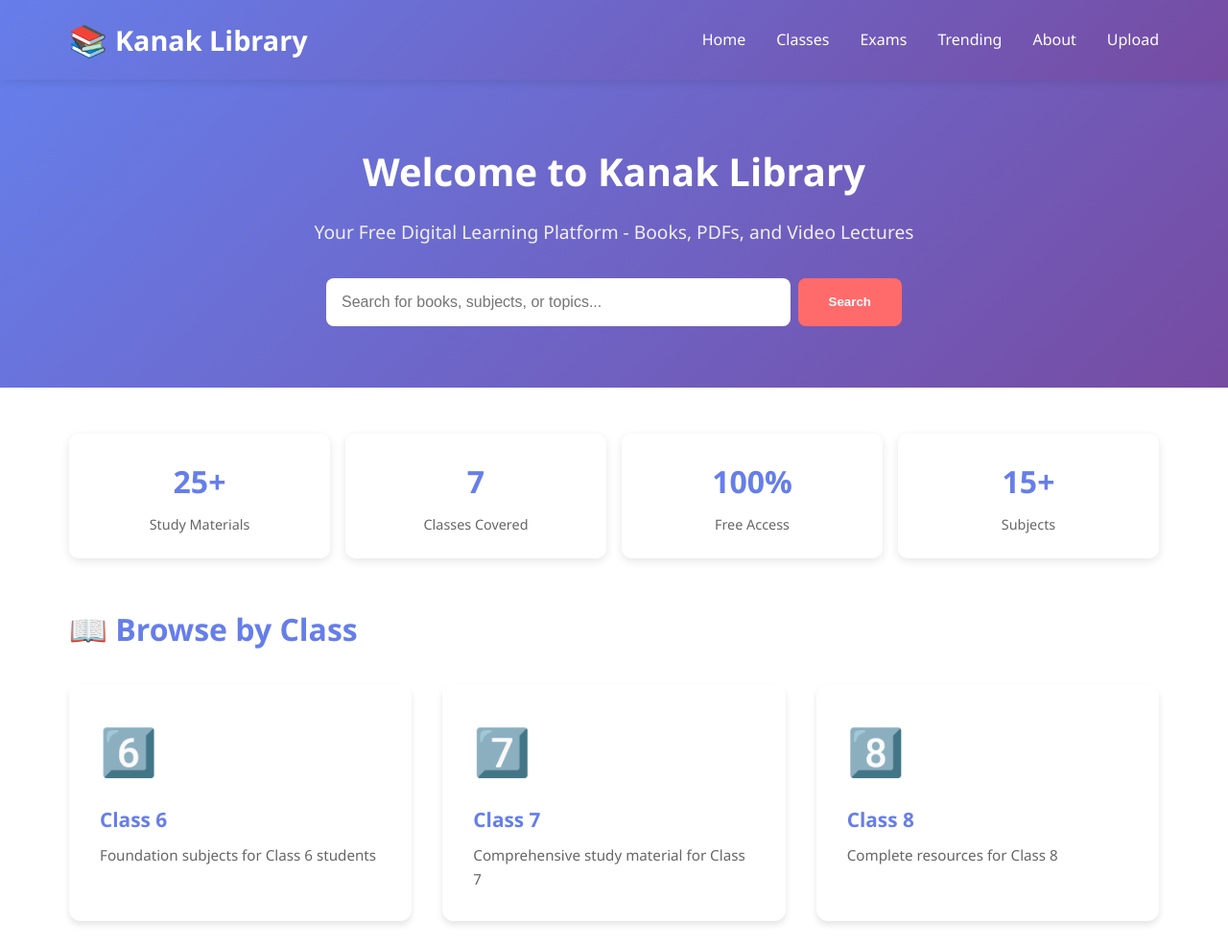
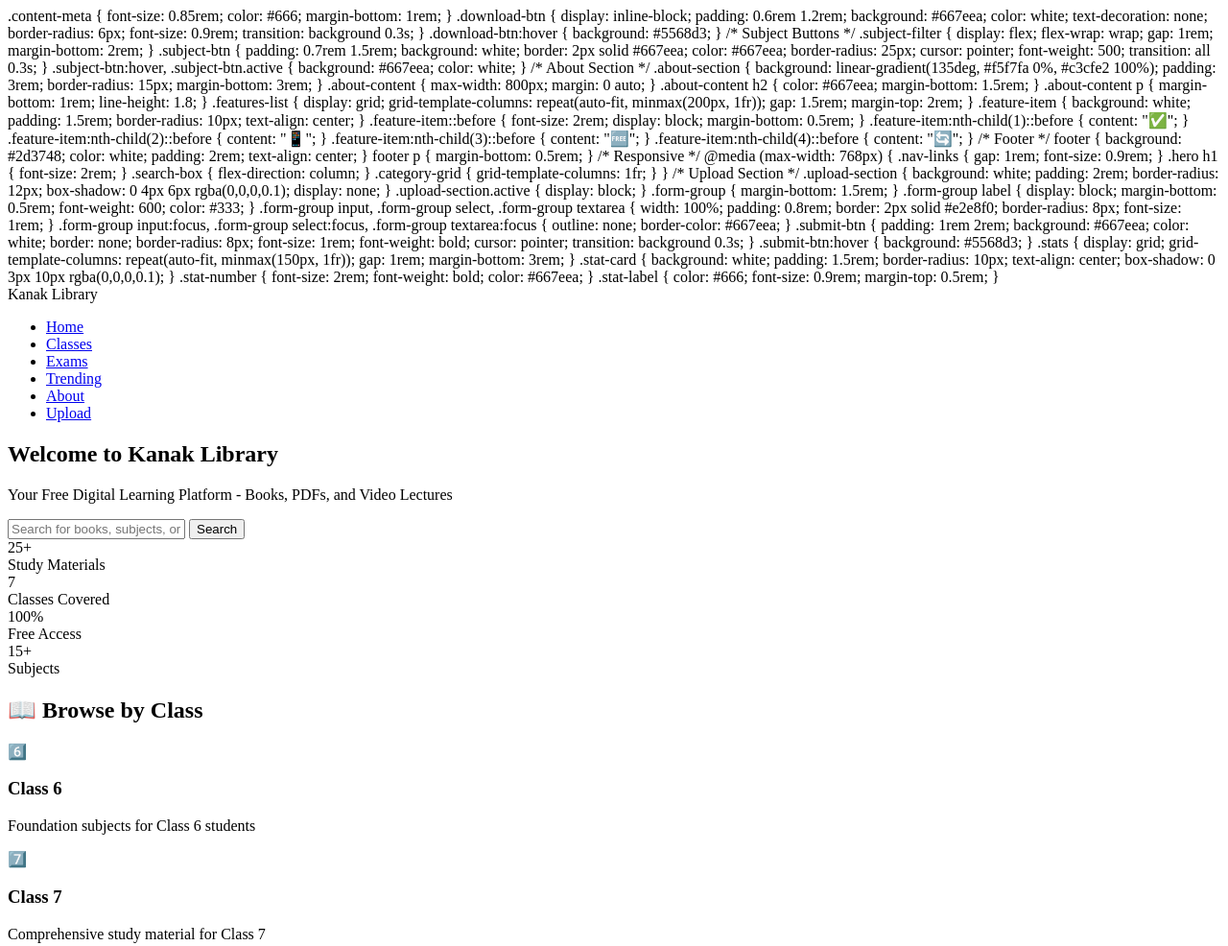
Before and after one commit to Sshaka108/Kanak_Library, a plain HTML site: page index.html in a window 1280 px wide. Shown: the top 986 px of the page at 96% size. Drawn offline with Linux system fonts and the light colour scheme.

Commit message:
Update index.html

```diff
--- a/index.html
+++ b/index.html
@@ -1,222 +1,7 @@
-<!DOCTYPE html>
-<html lang="en">
-<head>
-    <meta charset="UTF-8">
-    <meta name="viewport" content="width=device-width, initial-scale=1.0">
-    <title>Kanak Library - Free Educational Resources</title>
-    <style>
-        * {
-            margin: 0;
-            padding: 0;
-            box-sizing: border-box;
-        }
 
-        body {
-            font-family: 'Segoe UI', Tahoma, Geneva, Verdana, sans-serif;
-            line-height: 1.6;
-            color: #333;
-        }
 
-        /* Header & Navigation */
-        header {
-            background: linear-gradient(135deg, #667eea 0%, #764ba2 100%);
-            color: white;
-            padding: 1rem 0;
-            position: sticky;
-            top: 0;
-            z-index: 1000;
-            box-shadow: 0 2px 10px rgba(0,0,0,0.1);
-        }
 
-        nav {
-            max-width: 1200px;
-            margin: 0 auto;
-            padding: 0 2rem;
-            display: flex;
-            justify-content: space-between;
-            align-items: center;
-        }
 
-        .logo {
-            font-size: 1.8rem;
-            font-weight: bold;
-            display: flex;
-            align-items: center;
-            gap: 0.5rem;
-        }
-
-        .logo::before {
-            content: "📚";
-            font-size: 2rem;
-        }
-
-        .nav-links {
-            display: flex;
-            list-style: none;
-            gap: 2rem;
-        }
-
-        .nav-links a {
-            color: white;
-            text-decoration: none;
-            font-weight: 500;
-            transition: opacity 0.3s;
-        }
-
-        .nav-links a:hover {
-            opacity: 0.8;
-        }
-
-        /* Hero Section */
-        .hero {
-            background: linear-gradient(135deg, #667eea 0%, #764ba2 100%);
-            color: white;
-            padding: 4rem 2rem;
-            text-align: center;
-        }
-
-        .hero h1 {
-            font-size: 2.5rem;
-            margin-bottom: 1rem;
-        }
-
-        .hero p {
-            font-size: 1.2rem;
-            margin-bottom: 2rem;
-            opacity: 0.9;
-        }
-
-        .search-box {
-            max-width: 600px;
-            margin: 0 auto;
-            display: flex;
-            gap: 0.5rem;
-        }
-
-        .search-box input {
-            flex: 1;
-            padding: 1rem;
-            border: none;
-            border-radius: 8px;
-            font-size: 1rem;
-        }
-
-        .search-box button {
-            padding: 1rem 2rem;
-            background: #ff6b6b;
-            color: white;
-            border: none;
-            border-radius: 8px;
-            cursor: pointer;
-            font-weight: bold;
-            transition: background 0.3s;
-        }
-
-        .search-box button:hover {
-            background: #ee5a52;
-        }
-
-        /* Main Container */
-        .container {
-            max-width: 1200px;
-            margin: 0 auto;
-            padding: 3rem 2rem;
-        }
-
-        /* Section Styles */
-        .section {
-            margin-bottom: 4rem;
-        }
-
-        .section-title {
-            font-size: 2rem;
-            margin-bottom: 2rem;
-            color: #667eea;
-            display: flex;
-            align-items: center;
-            gap: 0.5rem;
-        }
-
-        /* Category Cards */
-        .category-grid {
-            display: grid;
-            grid-template-columns: repeat(auto-fit, minmax(280px, 1fr));
-            gap: 2rem;
-            margin-bottom: 3rem;
-        }
-
-        .category-card {
-            background: white;
-            border-radius: 12px;
-            padding: 2rem;
-            box-shadow: 0 4px 6px rgba(0,0,0,0.1);
-            transition: transform 0.3s, box-shadow 0.3s;
-            cursor: pointer;
-        }
-
-        .category-card:hover {
-            transform: translateY(-5px);
-            box-shadow: 0 8px 15px rgba(0,0,0,0.15);
-        }
-
-        .category-icon {
-            font-size: 3rem;
-            margin-bottom: 1rem;
-        }
-
-        .category-card h3 {
-            font-size: 1.3rem;
-            margin-bottom: 0.5rem;
-            color: #667eea;
-        }
-
-        .category-card p {
-            color: #666;
-            font-size: 0.95rem;
-        }
-
-        /* Content Cards */
-        .content-grid {
-            display: grid;
-            grid-template-columns: repeat(auto-fill, minmax(250px, 1fr));
-            gap: 1.5rem;
-        }
-
-        .content-card {
-            background: white;
-            border-radius: 10px;
-            overflow: hidden;
-            box-shadow: 0 3px 10px rgba(0,0,0,0.1);
-            transition: transform 0.3s;
-        }
-
-        .content-card:hover {
-            transform: translateY(-3px);
-        }
-
-        .content-header {
-            padding: 1rem;
-            background: linear-gradient(135deg, #667eea 0%, #764ba2 100%);
-            color: white;
-        }
-
-        .content-type {
-            display: inline-block;
-            padding: 0.3rem 0.8rem;
-            background: rgba(255,255,255,0.2);
-            border-radius: 20px;
-            font-size: 0.8rem;
-            margin-bottom: 0.5rem;
-        }
-
-        .content-body {
-            padding: 1rem;
-        }
-
-        .content-card h4 {
-            margin-bottom: 0.5rem;
-            color: #333;
-        }
 
         .content-meta {
             font-size: 0.85rem;
```
